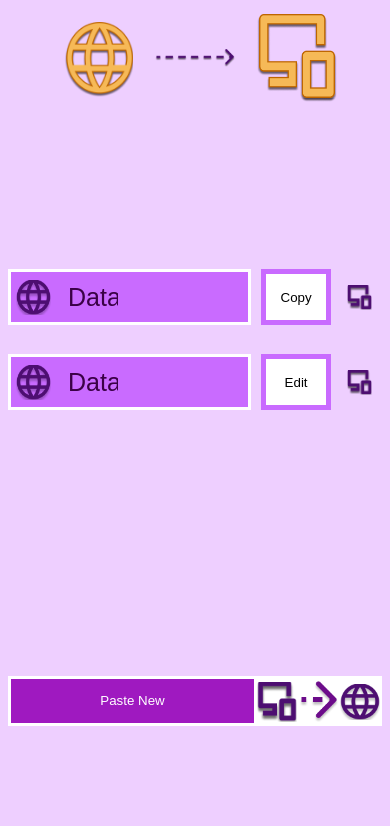
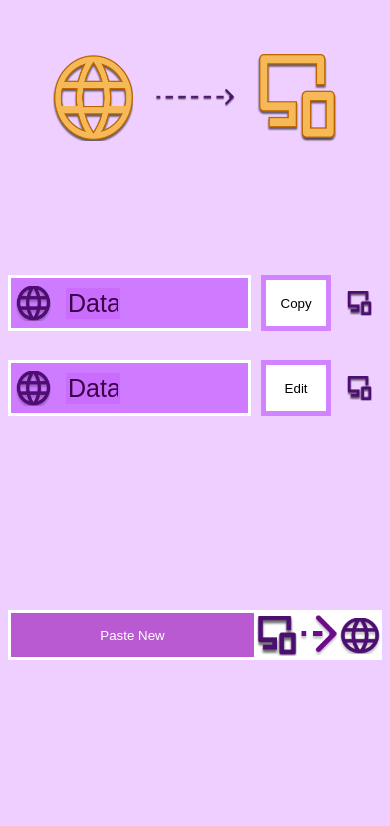
Before and after one commit to asiradnan/CopyPasta, a Django app: page / in a window 390 px wide. Shown: the top 826 px of the page. Run offline with Django 5.2, Linux system fonts and the light colour scheme.

Commit message:
Color for phone

```diff
--- a/static/home.css
+++ b/static/home.css
@@ -125,13 +125,11 @@ body{
 button:focus{
   outline: none;
 }
-/* Media Query for screens smaller than 768px (Tablets and Phones) */
-
 
 /* Media Query for screens smaller than 480px (Phones) */
 @media (max-width: 480px) {
   #main{
-    grid-template-rows: 100px auto;
+    grid-template-rows: 180px auto;
   }
   #logoframe{
     display: grid;
@@ -158,7 +156,7 @@ button:focus{
   }
   #formframe{
     display: grid;
-    grid-template-rows: 65% 35%;
+    grid-template-rows: 50% 40% 10%;
     height: 100%;
   }
   #frame1{
@@ -179,13 +177,13 @@ button:focus{
     display: grid;
     grid-template-columns: 45px auto;
     gap:10px;
-    background-color: #C96BFF;
+    background-color: #c96bffd5;
     border: 3px solid #FFFFFF;
     height: 50px;
     align-items: center;
   }
   .fi input{
-    background-color: #C96BFF;
+    background-color: #c96bffd5;
     border: none;
     outline: none;
     font-size: 25px;
@@ -204,7 +202,7 @@ button:focus{
     height: 56px;
     width: 70px;
     background-color: #FFFFFF;
-    border: 5px solid #C96BFF;
+    border: 5px solid #c96bffd5;
     margin: 0;
   }
   .fb{
@@ -244,7 +242,7 @@ button:focus{
     align-items: center;
   }
   #frame2 button{
-    background-color: #9F19C0;
+    background-color: #9f19c0b6;
     border: 3px solid #FFFFFF;
     height: 50px;
     width: 100%;
```
Also changed, not shown: static/globebrown.png, 2 other files.
